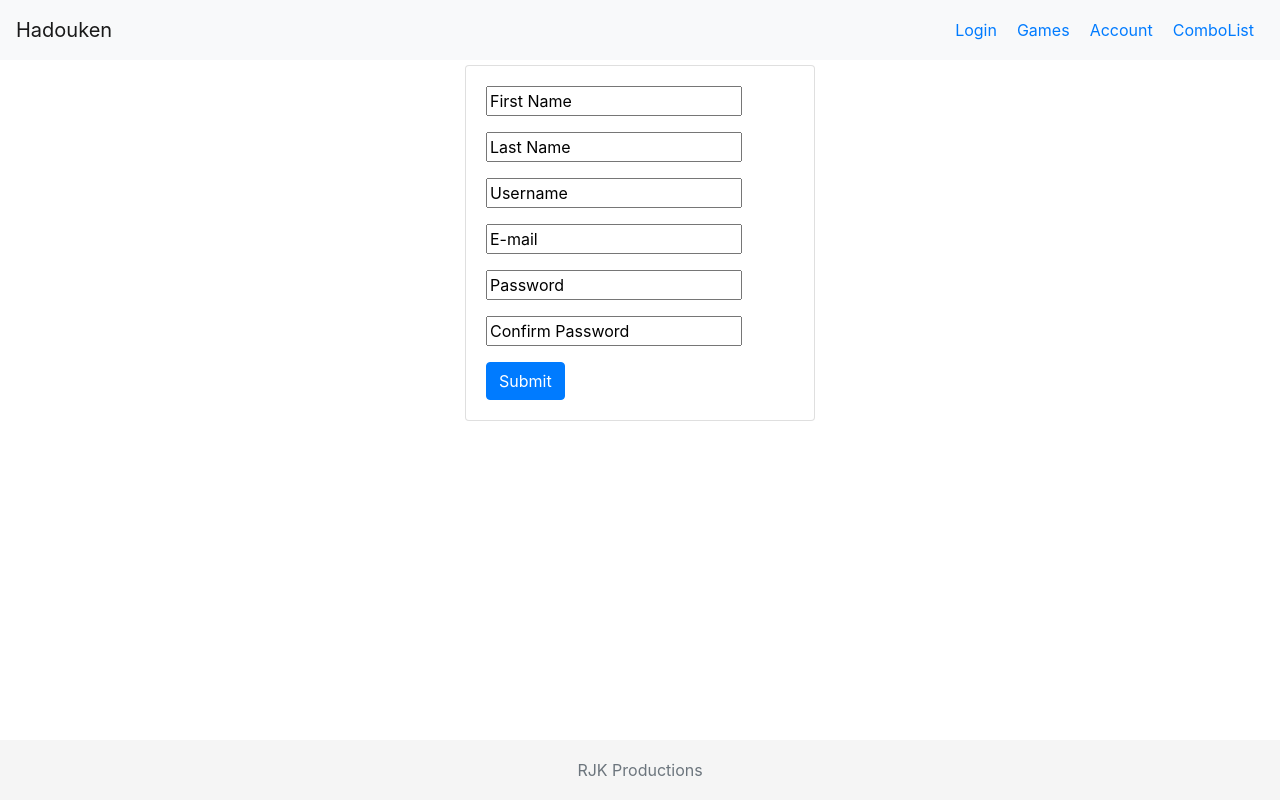
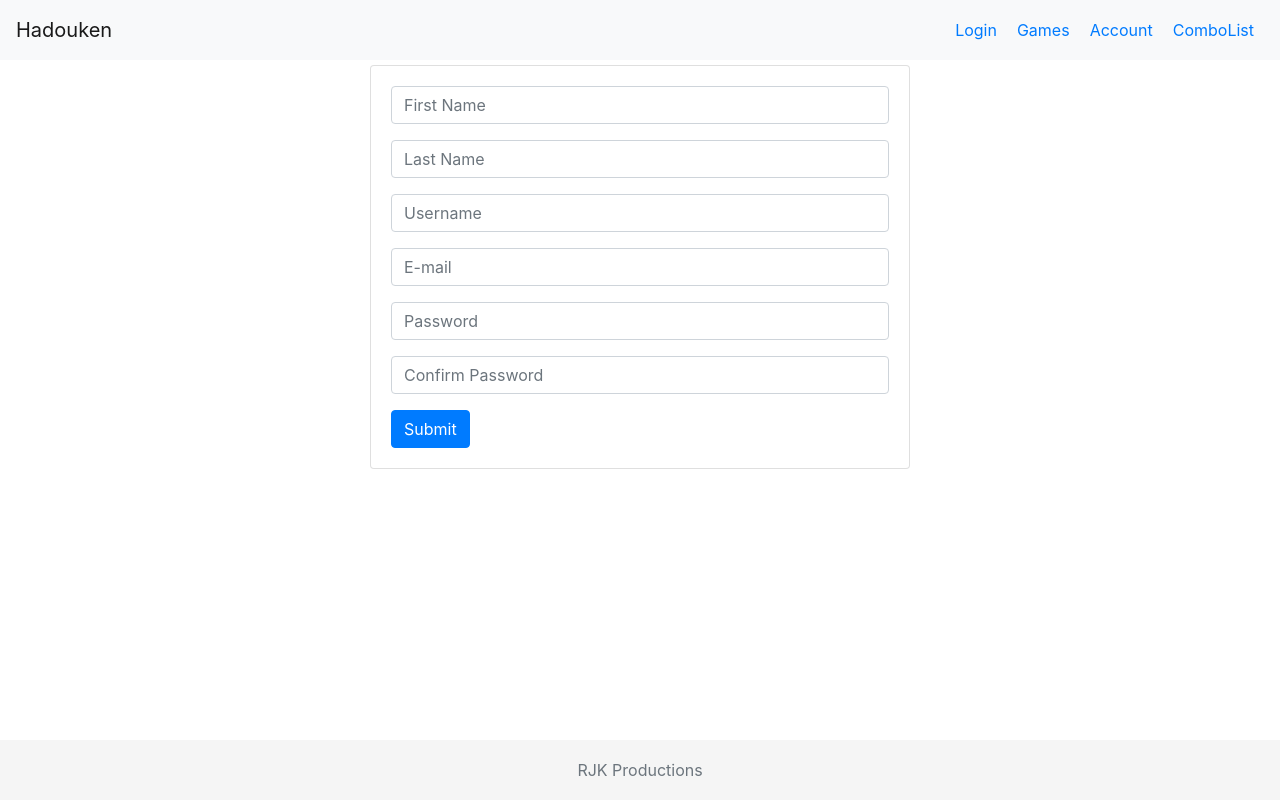
Before and after one commit to drivelikejehu/Hadouken, a React (Create React App) app in the folder client/: page /signup in a window 1280 px wide. Built offline with nearby package versions, Linux system fonts and the light colour scheme.

Commit message:
containers and columns

```diff
--- a/client/src/components/Shared/Card/Card.jsx
+++ b/client/src/components/Shared/Card/Card.jsx
@@ -1,16 +1,19 @@
 import React from "react";
 import "./Card.css";
-import { Link } from "react-router-dom";
+import { Link, useLocation } from "react-router-dom";
 
 const Card = (props) => {
+
+  const location = useLocation()
+
   return (
     <div className="card justify-content-center">
       <img className="card-img-top" src={props.src} alt={props.title} />
       <div className="card-body">
         {/* <h5 className="card-title">{props.title}</h5> */}
         {/* <p className="card-text">{props.desc}</p> */}
-        <Link to={props.url}>
-        <button className="btn btn-primary" onClick={props.onClick} data-value={props.title}>
+        <Link to={props.url} className={location.pathname === props.url ? "nav-link active" : "nav-link"}>
+        <button className="btn btn-primary" onClick={props.onClick} charName={props.title}>
           {props.title}
         </button>
         </Link>
--- a/client/src/pages/SF2/SF2.jsx
+++ b/client/src/pages/SF2/SF2.jsx
@@ -22,7 +22,8 @@ class SF2 extends Component {
     this.setState({
       charName: event.target.getAttribute("data-value"),
     });
-  };
+    console.log(event.target.getAttribute("charName"))
+  }
 
   render() {
     return (
@@ -93,8 +94,6 @@ class SF2 extends Component {
               onClick={this.onClick}
             />
           </div>
-        </div>
-        <div className="row">
           <div className="col-3">
             <Card
               name="charName"
--- a/client/src/pages/account/account.jsx
+++ b/client/src/pages/account/account.jsx
@@ -7,6 +7,8 @@ class Account extends Component {
     username: "",
     birthday: "",
   };
+//Lifecycle method that grabs user info from backend
+//componentDidMount(){}
 
   handleInputChange = (event) => {
     const { name, value } = event.target;
@@ -17,9 +19,10 @@ class Account extends Component {
 
   handleSubmitAvatar = (event) => {
     event.preventDefault();
+    const avatarUrl = this.state.avatar;
     this.setState({
       avatar: "",
-      avatarUrl: this.state.avatar,
+      avatarUrl: this.state.avatar
     });
     console.log("Submit Avatar");
   };
@@ -52,6 +55,7 @@ class Account extends Component {
               <div className="card justify-content-center">
                 <div className="card-body">
                   <form onSubmit={this.handleSubmitAvatar}>
+                  <div className="form-group">
                     <input
                       id="avatar"
                       type="text"
@@ -61,8 +65,10 @@ class Account extends Component {
                       onChange={this.handleInputChange}
                     />
                     <button className="btn btn-primary">Submit</button>
+                    </div>
                   </form>
                   <form onSubmit={this.handleSubmitUsername}>
+                  <div className="form-group">
                     <input
                       id="username"
                       type="text"
@@ -72,8 +78,10 @@ class Account extends Component {
                       onChange={this.handleInputChange}
                     />
                     <button className="btn btn-primary">Submit</button>
+                    </div>
                   </form>
                   <form onSubmit={this.handleSubmitBirthday}>
+                  <div className="form-group">
                     <input
                       id="birthday"
                       type="text"
@@ -83,6 +91,7 @@ class Account extends Component {
                       onChange={this.handleInputChange}
                     />
                     <button className="btn btn-primary">Submit</button>
+                    </div>
                   </form>
                 </div>
               </div>
--- a/client/src/pages/games/games.jsx
+++ b/client/src/pages/games/games.jsx
@@ -63,8 +63,6 @@ class Games extends Component {
             />
           </div>
           <div className="col-2"></div>
-        </div>
-        <div className="row">
           <div className="col-2"></div>
           <div className="col-3">
             <Card
--- a/client/src/pages/signup/signup.jsx
+++ b/client/src/pages/signup/signup.jsx
@@ -1,77 +1,119 @@
 import React, { Component } from "react";
 
 class Signup extends Component {
+  state = {
+    firstName: "",
+    lastName: "",
+    username: "",
+    email: "",
+    password: "",
+    confirmPass: "",
+  };
+
+  handleInputChange = (event) => {
+    const { name, value } = event.target;
+    this.setState({
+      [name]: value,
+    });
+  };
+
+  handleFormSubmit = (event => {
+    event.preventDefault()
+    console.log(event.target)
+  })
+
+  // handleFormSubmit = (event) => {
+  //   this.setState({
+  //     firstName: ,
+  //     lastName: "",
+  //     username: "",
+  //     email: "",
+  //     password: "",
+  //     confirmPass: "",
+  //   });
+  // };
+
   render() {
     return (
       <div className="container">
         <div className="row">
-          <div className="col"></div>
-          <div className="col">
+          <div className="col-md-3"></div>
+          <div className="col-md-6">
             <div className="card justify-content-center">
               <div className="card-body">
                 <form>
                   <div className="form-group">
                     <input
-                      id="firstname"
+                      className="form-control"
                       type="text"
-                      name="firstname"
-                      value="First Name"
-                      label="Firstname"
+                      name="firstName"
+                      value={this.state.firstName}
+                      placeholder="First Name"
+                      onChange={this.handleInputChange}
                     />
                   </div>
                   <div className="form-group">
                     <input
-                      id="lastname"
+                      className="form-control"
                       type="text"
-                      name="lastname"
-                      value="Last Name"
-                      label="Lastname"
+                      name="lastName"
+                      value={this.state.lastName}
+                      placeholder="Last Name"
+                      onChange={this.handleInputChange}
                     />
                   </div>
                   <div className="form-group">
                     <input
-                      id="username"
+                      className="form-control"
                       type="text"
                       name="username"
-                      value="Username"
-                      label="Username"
+                      value={this.state.username}
+                      placeholder="Username"
+                      onChange={this.handleInputChange}
                     />
                   </div>
                   <div className="form-group">
                     <input
-                      id="email"
+                      className="form-control"
                       type="text"
                       name="email"
-                      value="E-mail"
-                      label="Email"
+                      value={this.state.email}
+                      placeholder="E-mail"
+                      onChange={this.handleInputChange}
                     />
                   </div>
                   <div className="form-group">
                     <input
-                      id="password"
+                      className="form-control"
                       type="text"
                       name="password"
-                      value="Password"
-                      label="Password"
+                      value={this.state.password}
+                      placeholder="Password"
+                      onChange={this.handleInputChange}
                     />
                   </div>
                   <div className="form-group">
                     <input
-                      id="confirmPassword"
+                      className="form-control"
                       type="text"
-                      name="confirmPassword"
-                      value="Confirm Password"
-                      label="ConfirmPassword"
+                      name="confirmPass"
+                      value={this.state.confirmPass}
+                      placeholder="Confirm Password"
+                      onChange={this.handleInputChange}
                     />
                   </div>
-                  <button type="submit" className="btn btn-primary">
+                  <button
+                    type="submit"
+                    className="btn btn-primary"
+                    onClick={this.handleFormSubmit}
+                  >
                     Submit
                   </button>
                 </form>
               </div>
             </div>
           </div>
-          <div className="col"></div>
+          <div className="col-md-3"></div>
         </div>
       </div>
     );
```
Also changed, not shown: client/src/components/ComboList/ComboList.jsx (deleted, +0 -109 lines).
